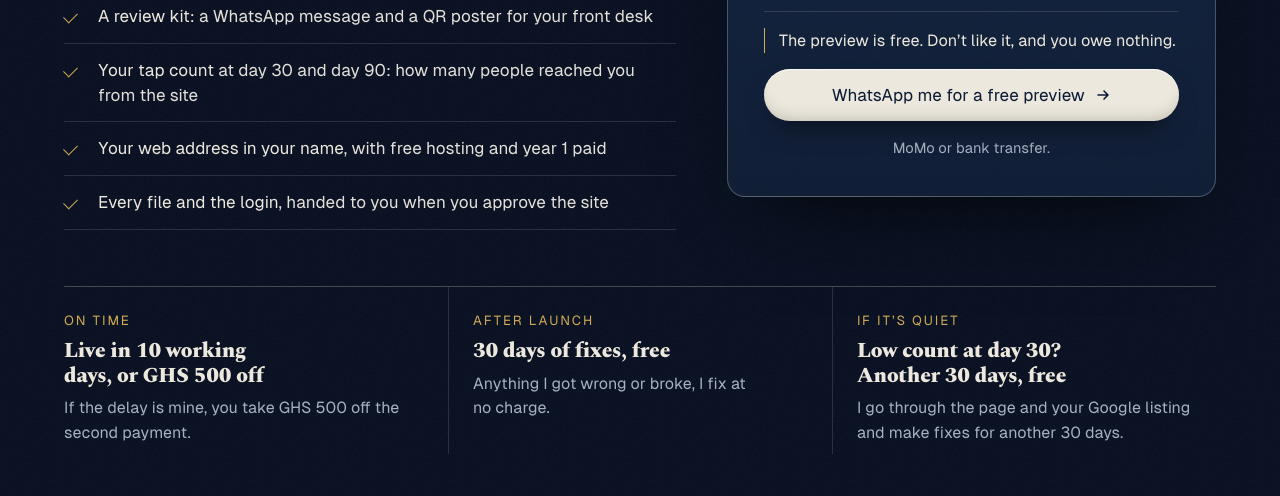
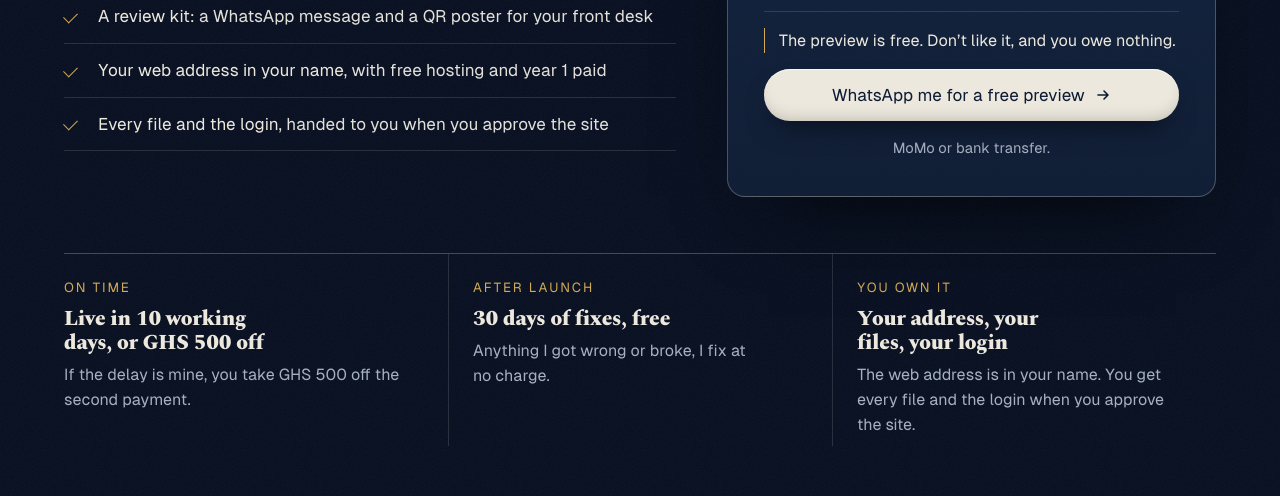
Before and after one commit to theatosam/ato-sam-landing, a plain HTML site: page labs.html in a window 1280 px wide. Shown: the part 1889-2385 px from the top of the page. Drawn offline with Linux system fonts and the light colour scheme; a script that the page names is missing.

Commit message:
Labs: drop tap-count promise and Follow-up nav link; third guarantee = you own it
Co-Authored-By: Claude Opus 5.5 <noreply@anthropic.com>

```diff
--- a/labs.html
+++ b/labs.html
@@ -511,7 +511,6 @@ a.case:hover .frame { transform: translateY(-3px); }
       <a class="brand" href="/labs">Autonomy <i>Labs</i></a>
       <nav aria-label="Primary">
         <a class="here" href="/labs">Websites</a>
-        <a href="/autonomous-mode">Follow-up system</a>
       </nav>
     </div>
   </header>
@@ -564,7 +563,6 @@ a.case:hover .frame { transform: translateY(-3px); }
           <li><span><b>Your Google listing tidied</b>, so the right number and hours show on Maps</span></li>
           <li><span><b>WhatsApp Business set up</b>, with greeting and away messages</span></li>
           <li><span><b>A review kit:</b> a WhatsApp message and a QR poster for your front desk</span></li>
-          <li><span><b>Your tap count</b> at day 30 and day 90: how many people reached you from the site</span></li>
           <li><span><b>Your web address in your name</b>, with free hosting and year 1 paid</span></li>
           <li><span><b>Every file and the login</b>, handed to you when you approve the site</span></li>
         </ul>
@@ -583,7 +581,7 @@ a.case:hover .frame { transform: translateY(-3px); }
       <div class="guar">
         <div><span class="k">On time</span><h3>Live in 10 working days, or GHS 500 off</h3><p>If the delay is mine, you take GHS 500 off the second payment.</p></div>
         <div><span class="k">After launch</span><h3>30 days of fixes, free</h3><p>Anything I got wrong or broke, I fix at no charge.</p></div>
-        <div><span class="k">If it&rsquo;s quiet</span><h3>Low count at day 30? Another 30 days, free</h3><p>I go through the page and your Google listing and make fixes for another 30 days.</p></div>
+        <div><span class="k">You own it</span><h3>Your address, your files, your login</h3><p>The web address is in your name. You get every file and the login when you approve the site.</p></div>
       </div>
     </section>
 
```
Also changed, not shown: llms.txt.
